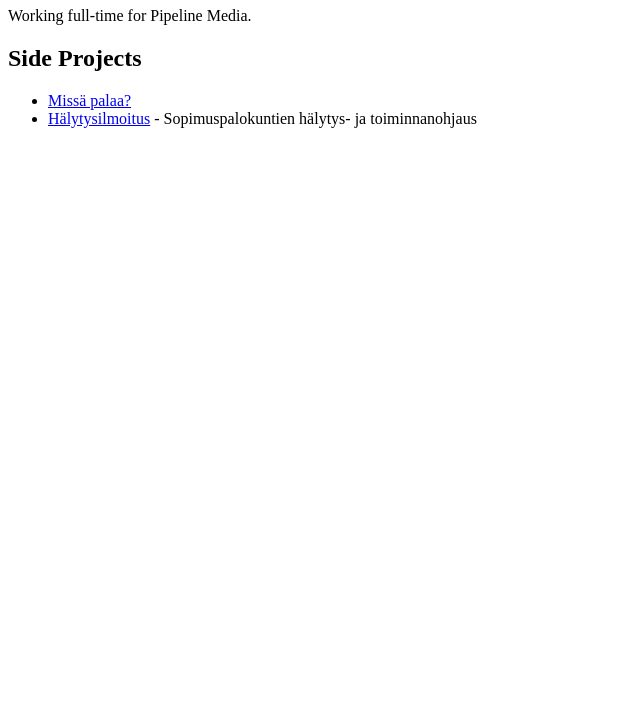
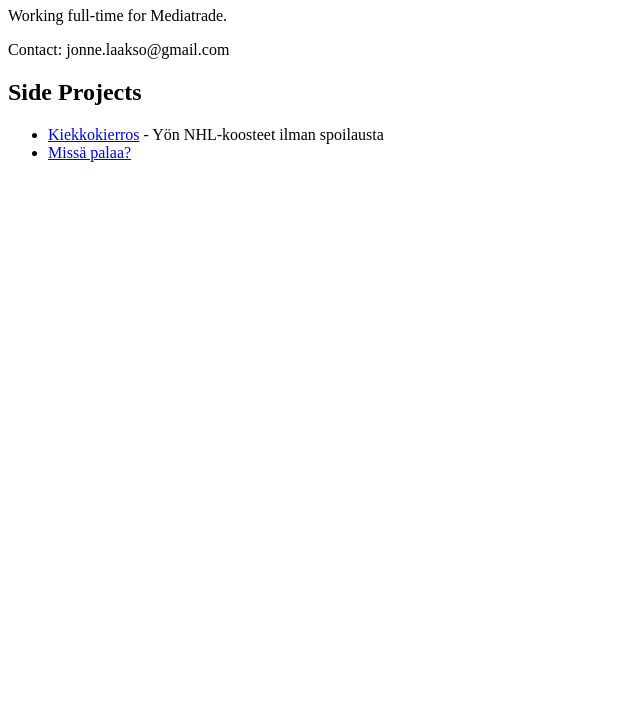
Before and after one commit to jonnelaakso/jonnelaakso.github.io, a plain HTML site: page index.html in a window 1280 px wide. Shown: the part 73-800 px from the top of the page, without its empty margins (0-640 px from the left). Drawn offline with Linux system fonts and the light colour scheme.

Commit message:
Update index.html

```diff
--- a/index.html
+++ b/index.html
@@ -2,11 +2,12 @@
 <html>
 <body>
 <h1>Jonnen Hyvä Yritys / Jonne Laakso</h1>
-<p>Working full-time for Pipeline Media.</p>
+<p>Working full-time for Mediatrade.</p>
+<p>Contact: jonne.laakso@gmail.com</p>
 <h2>Side Projects</h2>
   <ul>
+    <li><a href="https://kiekkokierros.fi">Kiekkokierros</a> - Yön NHL-koosteet ilman spoilausta</li>
     <li><a href="https://missapalaa.fi">Missä palaa?</a></li>
-    <li><a href="https://halytysilmoitus.fi">Hälytysilmoitus</a> - Sopimuspalokuntien hälytys- ja toiminnanohjaus</li>
   </ul>
 </body>
 </html>
```
